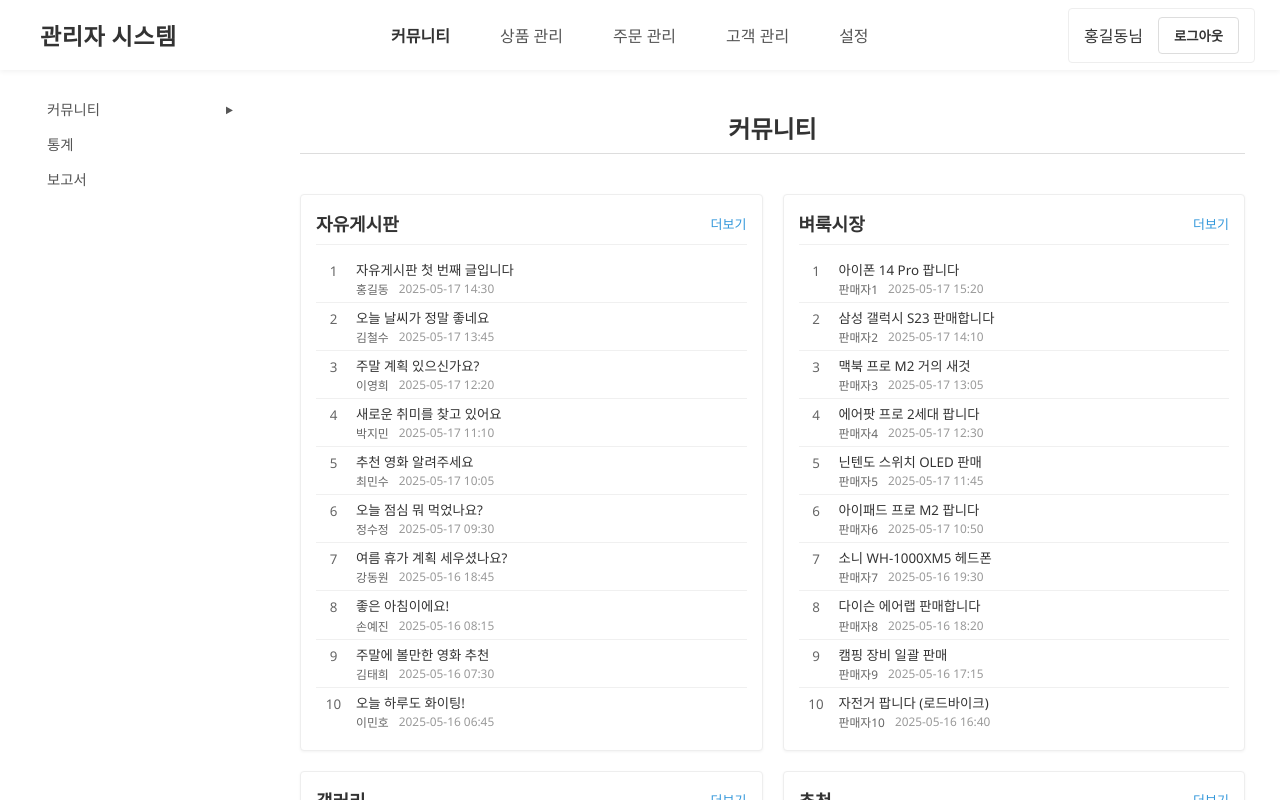
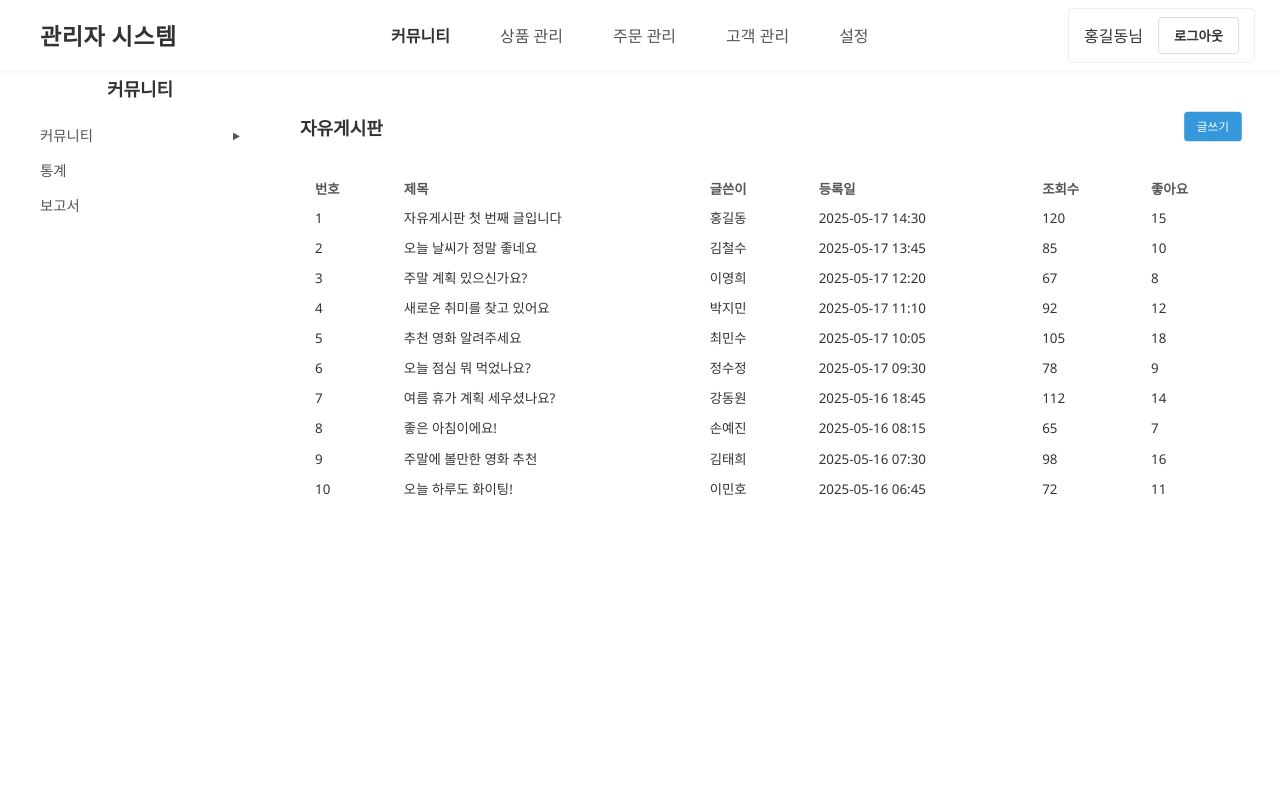
Before and after one commit to iwan2fly/testReact, a React (Create React App) app: page /freeboard in a window 1280 px wide. Before the commit this address led to /dashboard. Built offline with nearby package versions, Linux system fonts and the light colour scheme; sample sign-in values are in the browser's storage.

Commit message:
intelij worked

```diff
--- a/src/App.js
+++ b/src/App.js
@@ -78,46 +78,46 @@ function App() {
             <Register onSwitchToLogin={switchToLogin} />
           } />
           <Route path="/freeboard" element={
-            !isLoggedIn ? <Navigate to="/login" /> :
             <MainLayout
               activeMenu="freeboard"
               onMenuChange={handleMenuChange}
               onLogout={handleLogout}
+              isLoggedIn={isLoggedIn}
             />
           } />
           <Route path="/marketplace" element={
-            !isLoggedIn ? <Navigate to="/login" /> :
             <MainLayout
               activeMenu="marketplace"
               onMenuChange={handleMenuChange}
               onLogout={handleLogout}
+              isLoggedIn={isLoggedIn}
             />
           } />
           <Route path="/gallery" element={
-            !isLoggedIn ? <Navigate to="/login" /> :
             <MainLayout
               activeMenu="gallery"
               onMenuChange={handleMenuChange}
               onLogout={handleLogout}
+              isLoggedIn={isLoggedIn}
             />
           } />
           <Route path="/recommended" element={
-            !isLoggedIn ? <Navigate to="/login" /> :
             <MainLayout
               activeMenu="recommended"
               onMenuChange={handleMenuChange}
               onLogout={handleLogout}
+              isLoggedIn={isLoggedIn}
             />
           } />
           <Route path="/:menuId" element={
-            !isLoggedIn ? <Navigate to="/login" /> :
             <MainLayout
               activeMenu={activeMenu}
               onMenuChange={handleMenuChange}
               onLogout={handleLogout}
+              isLoggedIn={isLoggedIn}
             />
           } />
-          <Route path="/" element={<Navigate to={isLoggedIn ? `/${activeMenu}` : "/login"} />} />
+          <Route path="/" element={<Navigate to={`/${activeMenu}`} />} />
         </Routes>
       </div>
     </BrowserRouter>
--- a/src/components/Content.css
+++ b/src/components/Content.css
@@ -548,6 +548,123 @@
   gap: 20px;
 }
 
+.freeboard-header {
+  display: flex;
+  justify-content: space-between;
+  align-items: center;
+  margin-bottom: 10px;
+}
+
+.freeboard-title {
+  font-size: 18px;
+  font-weight: 600;
+  color: #333;
+  text-align: left;
+  margin: 0;
+}
+
+.write-button {
+  background-color: #3498db;
+  color: white;
+  border: none;
+  border-radius: 4px;
+  padding: 7px 14px;
+  font-size: 13px;
+  cursor: pointer;
+  transition: background-color 0.2s;
+  transform: scale(0.9);
+}
+
+.write-button:hover {
+  background-color: #2980b9;
+}
+
+/* WritePost 컴포넌트 스타일 */
+.write-post-container {
+  background-color: white;
+  border-radius: 4px;
+  padding: 20px;
+  box-shadow: 0 2px 4px rgba(0, 0, 0, 0.1);
+  width: 100%;
+}
+
+.write-post-header {
+  margin-bottom: 20px;
+  border-bottom: 1px solid #eee;
+  padding-bottom: 10px;
+}
+
+.write-post-title {
+  font-size: 18px;
+  font-weight: 600;
+  color: #333;
+  margin: 0;
+}
+
+.write-post-form {
+  display: flex;
+  flex-direction: column;
+  gap: 15px;
+}
+
+.form-group {
+  display: flex;
+  flex-direction: column;
+  gap: 5px;
+}
+
+.form-group label {
+  font-size: 14px;
+  font-weight: 500;
+  color: #555;
+}
+
+.form-group input,
+.form-group textarea {
+  padding: 10px;
+  border: 1px solid #ddd;
+  border-radius: 4px;
+  font-size: 14px;
+  resize: vertical;
+}
+
+.form-buttons {
+  display: flex;
+  justify-content: flex-end;
+  gap: 10px;
+  margin-top: 10px;
+}
+
+.cancel-button {
+  background-color: #f1f1f1;
+  color: #333;
+  border: none;
+  border-radius: 4px;
+  padding: 8px 16px;
+  font-size: 14px;
+  cursor: pointer;
+  transition: background-color 0.2s;
+}
+
+.submit-button {
+  background-color: #3498db;
+  color: white;
+  border: none;
+  border-radius: 4px;
+  padding: 8px 16px;
+  font-size: 14px;
+  cursor: pointer;
+  transition: background-color 0.2s;
+}
+
+.cancel-button:hover {
+  background-color: #e0e0e0;
+}
+
+.submit-button:hover {
+  background-color: #2980b9;
+}
+
 .freeboard-list {
   background-color: white;
   border-radius: 4px;
--- a/src/components/Content.js
+++ b/src/components/Content.js
@@ -1,8 +1,13 @@
 import React, { useState, useEffect } from 'react';
 import './Content.css';
 import { FaChartLine, FaShoppingCart, FaUsers, FaMoneyBillWave, FaBoxOpen, FaHeadphones, FaBatteryFull } from 'react-icons/fa';
+import WritePost from './WritePost';
 
-function Content({ activeMenu }) {
+function Content({ activeMenu, isLoggedIn = false }) {
+  // State for writing mode
+  const [isWriting, setIsWriting] = useState(false);
+  const [currentBoard, setCurrentBoard] = useState('');
+
   // Mock data for community posts
   const [communityData, setCommunityData] = useState({
     freeboard: [],
@@ -68,10 +73,26 @@ function Content({ activeMenu }) {
     setCommunityData(mockData);
   }, []);
 
+  // Function to handle starting a new post
+  const handleStartWriting = (boardType) => {
+    setCurrentBoard(boardType);
+    setIsWriting(true);
+  };
+
+  // Function to handle canceling a post
+  const handleCancelWriting = () => {
+    setIsWriting(false);
+    setCurrentBoard('');
+  };
+
   return (
     <div className="content">
       <div className="content-body">
-        {renderContent(activeMenu, communityData)}
+        {isWriting ? (
+          <WritePost boardType={currentBoard} onCancel={handleCancelWriting} />
+        ) : (
+          renderContent(activeMenu, communityData, isLoggedIn, handleStartWriting)
+        )}
       </div>
     </div>
   );
@@ -134,7 +155,7 @@ function renderCommunitySection(title, posts, sectionId) {
 }
 
 // 메뉴 ID에 따른 컨텐츠 렌더링
-function renderContent(menuId, communityData) {
+function renderContent(menuId, communityData, isLoggedIn, onStartWriting) {
   switch(menuId) {
     case 'dashboard':
       return (
@@ -151,7 +172,12 @@ function renderContent(menuId, communityData) {
     case 'freeboard':
       return (
         <div className="freeboard-content">
-          <h2 className="page-title">자유게시판</h2>
+          <div className="freeboard-header">
+            <h4 className="freeboard-title">자유게시판</h4>
+            {isLoggedIn && (
+              <button className="write-button" onClick={() => onStartWriting('freeboard')}>글쓰기</button>
+            )}
+          </div>
           <div className="freeboard-list">
             <table className="post-table">
               <thead>
@@ -183,7 +209,12 @@ function renderContent(menuId, communityData) {
     case 'marketplace':
       return (
         <div className="freeboard-content">
-          <h2 className="page-title">벼룩시장</h2>
+          <div className="freeboard-header">
+            <h4 className="freeboard-title">벼룩시장</h4>
+            {isLoggedIn && (
+              <button className="write-button" onClick={() => onStartWriting('marketplace')}>글쓰기</button>
+            )}
+          </div>
           <div className="freeboard-list">
             <table className="post-table">
               <thead>
@@ -215,7 +246,12 @@ function renderContent(menuId, communityData) {
     case 'gallery':
       return (
         <div className="freeboard-content">
-          <h2 className="page-title">갤러리</h2>
+          <div className="freeboard-header">
+            <h4 className="freeboard-title">갤러리</h4>
+            {isLoggedIn && (
+              <button className="write-button" onClick={() => onStartWriting('gallery')}>글쓰기</button>
+            )}
+          </div>
           <div className="freeboard-list">
             <table className="post-table">
               <thead>
@@ -247,7 +283,12 @@ function renderContent(menuId, communityData) {
     case 'recommended':
       return (
         <div className="freeboard-content">
-          <h2 className="page-title">추천</h2>
+          <div className="freeboard-header">
+            <h4 className="freeboard-title">추천</h4>
+            {isLoggedIn && (
+              <button className="write-button" onClick={() => onStartWriting('recommended')}>글쓰기</button>
+            )}
+          </div>
           <div className="freeboard-list">
             <table className="post-table">
               <thead>
--- a/src/components/Header.js
+++ b/src/components/Header.js
@@ -2,7 +2,7 @@ import React from 'react';
 import { useNavigate } from 'react-router-dom';
 import './Header.css';
 
-function Header({ activeMenu, onMenuChange, onLogout }) {
+function Header({ activeMenu, onMenuChange, onLogout, isLoggedIn }) {
   const navigate = useNavigate();
 
   const menus = [
@@ -33,6 +33,10 @@ function Header({ activeMenu, onMenuChange, onLogout }) {
     navigate('/login');
   };
 
+  const handleLogin = () => {
+    navigate('/login');
+  };
+
   return (
     <header className="header">
       <div className="logo">관리자 시스템</div>
@@ -54,8 +58,14 @@ function Header({ activeMenu, onMenuChange, onLogout }) {
         </ul>
       </nav>
       <div className="user-info">
-        <span>홍길동님</span>
-        <button onClick={handleLogout}>로그아웃</button>
+        {isLoggedIn ? (
+          <>
+            <span>홍길동님</span>
+            <button onClick={handleLogout}>로그아웃</button>
+          </>
+        ) : (
+          <button onClick={handleLogin}>로그인</button>
+        )}
       </div>
     </header>
   );
--- a/src/components/MainLayout.js
+++ b/src/components/MainLayout.js
@@ -5,7 +5,7 @@ import Sidebar from './Sidebar';
 import Content from './Content';
 import './MainLayout.css';
 
-function MainLayout({ activeMenu, onMenuChange, onLogout }) {
+function MainLayout({ activeMenu, onMenuChange, onLogout, isLoggedIn = false }) {
   const { menuId } = useParams();
   const navigate = useNavigate();
   const isInitialMount = useRef(true);
@@ -22,10 +22,10 @@ function MainLayout({ activeMenu, onMenuChange, onLogout }) {
 
   return (
     <div className="main-layout">
-      <Header activeMenu={activeMenu} onMenuChange={onMenuChange} onLogout={onLogout} />
+      <Header activeMenu={activeMenu} onMenuChange={onMenuChange} onLogout={onLogout} isLoggedIn={isLoggedIn} />
       <div className="layout-body">
         <Sidebar activeMenu={activeMenu} />
-        <Content activeMenu={activeMenu} />
+        <Content activeMenu={activeMenu} isLoggedIn={isLoggedIn} />
       </div>
     </div>
   );
--- a/src/components/Sidebar.css
+++ b/src/components/Sidebar.css
@@ -21,7 +21,7 @@
 }
 
 .sub-menu li {
-  padding: 5px 12px;
+  padding: 5px;
   margin-bottom: 4px;
   cursor: pointer;
   text-align: left;
@@ -61,7 +61,7 @@
 /* 중첩된 서브메뉴 스타일 */
 .nested-submenu {
   list-style: none;
-  padding-left: 15px;
+  padding-left: 5px;
   margin-top: 5px;
 }
 
```
